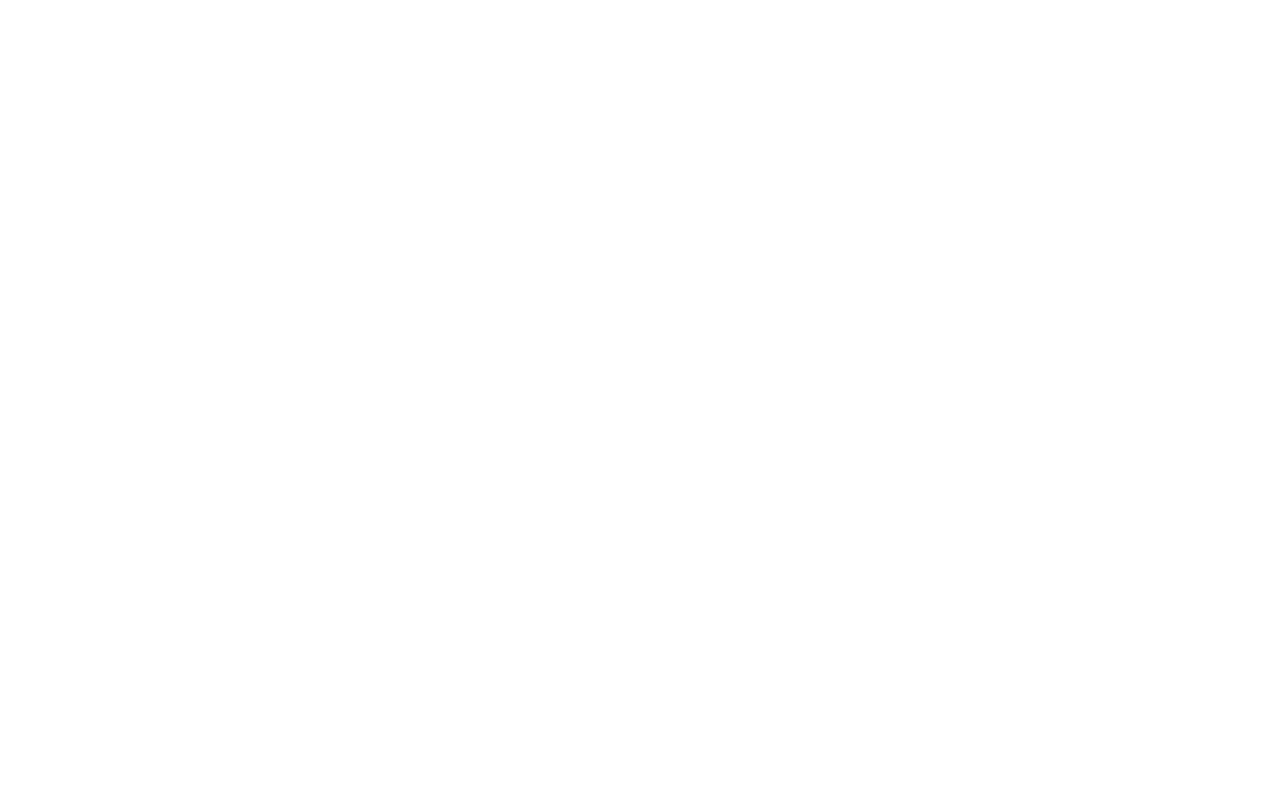
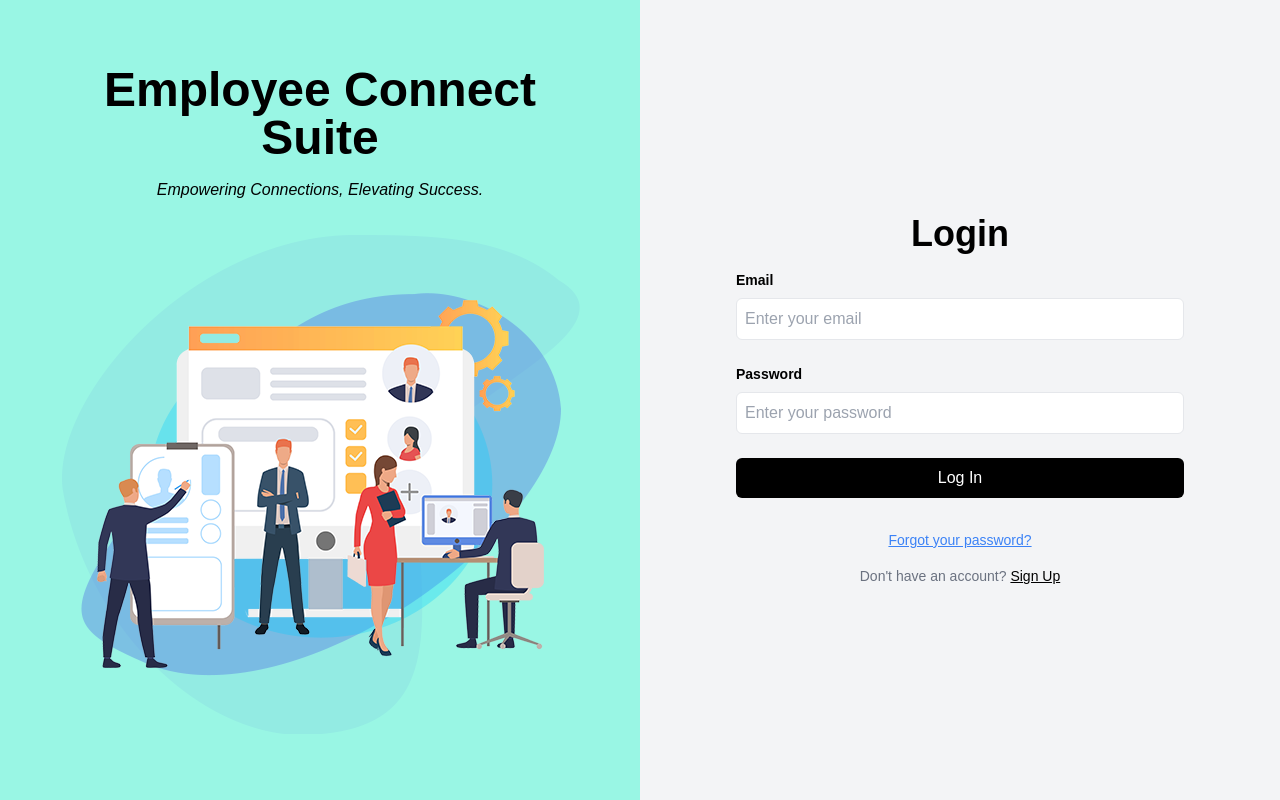
Before and after one commit to PoisonDarterz/WIF2003_G8, a React (Create React App) app in the folder frontend/: page /general/LogIn in a window 1280 px wide. Before the commit this address had no page. Built offline with nearby package versions, Linux system fonts and the light colour scheme.

Commit message:
Revert "Merge pull request #9 from PoisonDarterz/yellow"
This reverts commit 6c7492618f709bce153ca870d265bccd2fee9116, reversing
changes made to 9bb00082740ad46c351eef426b96061203ecdb5a.

```diff
--- a/frontend/package.json
+++ b/frontend/package.json
@@ -9,6 +9,7 @@
     "autoprefixer": "^10.4.19",
     "postcss": "^8.4.38",
     "react": "^18.2.0",
+    "react-datepicker": "^6.9.0",
     "react-dom": "^18.2.0",
     "react-router-dom": "^6.22.3",
     "react-scripts": "5.0.1",
--- a/frontend/src/App.jsx
+++ b/frontend/src/App.jsx
@@ -8,6 +8,10 @@ import './tailwind.css';
 // General module routes
 import Home from './pages/general/Home';
 import Profile from './pages/general/Profile';
+import LogIn from './pages/general/LogIn';
+import ForgotPassword from './pages/general/ForgotPassword';
+import SignUp from './pages/general/SignUp';
+import ResetPassword from './pages/general/ResetPassword';
 
 // Attendance module routes
 
@@ -18,7 +22,8 @@ import Profile from './pages/general/Profile';
 // Info module routes
 
 // Salary module routes
-import ViewSalary from './pages/salary/viewSalary';
+import ViewSalary from './pages/salary/ViewSalary';
+import AdminSalary from './pages/salary/AdminSalary';
 
 function App() {
   return (
@@ -29,6 +34,11 @@ function App() {
           {/* General module routes */}
           <Route path="/" element={<Home />} />
           <Route path="/general/Profile" element={<Profile />} />
+          <Route path="/general/LogIn" element={<LogIn />} />
+          <Route path="/general/ForgotPassword" element={<ForgotPassword />} />
+          <Route path="/general/SignUp" element={<SignUp />} />
+          <Route path="/general/ResetPassword" element={<ResetPassword />} />
+
 
           {/* Attendance module routes */}
 
@@ -40,6 +50,7 @@ function App() {
 
           {/* Salary module routes */}
           <Route path="/salary/view" element={<ViewSalary />} />
+          <Route path="/salary/adminview" element={<AdminSalary />} />
         </Routes>
       </div>
     </Router>
--- a/frontend/src/components/TopNavBlack.jsx
+++ b/frontend/src/components/TopNavBlack.jsx
@@ -1,5 +1,6 @@
 import React, { useState, useEffect } from "react";
 import { Link, useLocation } from "react-router-dom";
+import { navItems } from "./navItems";
 
 function TopNavBlack() {
   const [activeLink, setActiveLink] = useState('');
@@ -10,7 +11,7 @@ function TopNavBlack() {
       setActiveLink('ATTENDANCE');
     } else if (location.pathname.startsWith('/salary')) {
       setActiveLink('SALARY');
-    }  else if (location.pathname === '/info') {
+    } else if (location.pathname === '/info') {
       setActiveLink('INFORMATION');
     } else if (location.pathname === '/community') {
       setActiveLink('COMMUNITY');
@@ -26,13 +27,19 @@ function TopNavBlack() {
       <Link to="/">
         <img src="/LogoText.png" alt="Company Logo" className="h-12" />
       </Link>
-      <div className="space-x-16">
-        <Link to="/" className={activeLink === 'HOME' ? 'font-bold text-[#EB4335]' : 'font-bold'} onClick={() => setActiveLink('HOME')}>HOME</Link>
-        <Link to="/attendance" className={activeLink === 'ATTENDANCE' ? 'font-bold text-[#EB4335]' : 'font-bold'} onClick={() => setActiveLink('ATTENDANCE')}>ATTENDANCE</Link>
-        <Link to="/salary/view" className={activeLink === 'SALARY' ? 'font-bold text-[#EB4335]' : 'font-bold'} onClick={() => setActiveLink('SALARY')}>SALARY</Link>
-        <Link to="/info" className={activeLink === 'INFORMATION' ? 'font-bold text-[#EB4335]' : 'font-bold'} onClick={() => setActiveLink('INFORMATION')}>EMPLOYEE INFORMATION</Link>
-        <Link to="/community" className={activeLink === 'COMMUNITY' ? 'font-bold text-[#EB4335]' : 'font-bold'} onClick={() => setActiveLink('COMMUNITY')}>COMMUNITY</Link>
-        <Link to="/helpdesk" className={activeLink === 'HELPDESK' ? 'font-bold text-[#EB4335]' : 'font-bold'} onClick={() => setActiveLink('HELPDESK')}>HELPDESK</Link>
+      <div className="flex space-x-16">
+        {navItems.map((item) => (
+          <div className="relative group" key={item.title}>
+            <Link to={item.link} className={activeLink === item.title.toUpperCase() ? 'font-bold text-[#EB4335]' : 'font-bold'} onClick={() => setActiveLink(item.title.toUpperCase())}>{item.title}</Link>
+            {item.submenu && (
+              <div className="absolute left-0 top-full w-48 rounded-md shadow-lg bg-black text-white z-10 hidden group-hover:block border-t-2 border-transparent">
+                {item.submenu.map((subItem) => (
+                  <Link to={subItem.link} className="block px-4 py-2 text-sm" onClick={() => setActiveLink(item.title.toUpperCase())} key={subItem.title}>{subItem.title}</Link>
+                ))}
+              </div>
+            )}
+          </div>
+        ))}
       </div>
       <div>
         <Link to="/general/Profile">
--- a/frontend/src/pages/general/LogIn.jsx
+++ b/frontend/src/pages/general/LogIn.jsx
@@ -0,0 +1,80 @@
+import React from 'react';
+import { Link, useNavigate } from 'react-router-dom';
+
+const LogIn = () => {
+    const navigate = useNavigate();
+
+    const leftBgColor = 'bg-teal-200'; // Background color for the left side
+    const rightBgColor = 'bg-gray-100'; // Background color for the right side
+
+    const handleSubmit = (e) => {
+        e.preventDefault();
+        // Logic for handling login
+        // For now, just navigate to the home page
+        navigate('/');
+    };
+
+    return (
+        <div className="min-h-screen flex">
+            {/* Left Side */}
+            <div className={`w-1/2 ${leftBgColor} flex flex-col justify-center items-center text-black p-10`}>
+                <h1 className="text-5xl font-bold mb-4">Employee Connect Suite</h1>
+                <p className="italic text-center">Empowering Connections, Elevating Success.</p>
+                <img src="/employee.png" alt="Employee" className="mt-8" />
+            </div>
+
+            {/* Right Side */}
+            <div className={`w-1/2 ${rightBgColor} flex flex-col justify-center items-center p-10 text-black`}>
+                <h2 className="text-4xl font-bold mb-4">Login</h2>
+
+                {/* Form */}
+                <form className="w-full max-w-md" onSubmit={handleSubmit}>
+                    {/* Email Input */}
+                    <div className="mb-6 w-full">
+                        <label htmlFor="email" className="block text-black text-sm font-bold mb-2 text-left">Email</label>
+                        <input
+                            type="email"
+                            id="email"
+                            className="w-full p-2 border rounded-md"
+                            placeholder="Enter your email"
+                            required
+                        />
+                    </div>
+
+                    {/* Password Input */}
+                    <div className="mb-6 w-full">
+                        <label htmlFor="password" className="block text-black text-sm font-bold mb-2 text-left">Password</label>
+                        <input
+                            type="password"
+                            id="password"
+                            className="w-full p-2 border rounded-md"
+                            placeholder="Enter your password"
+                            required
+                        />
+                    </div>
+
+                    {/* Login Button */}
+                    <button
+                        type="submit"
+                        className="w-full bg-black text-white p-2 rounded-md hover:bg-gray-900 mb-4"
+                    >
+                        Log In
+                    </button>
+
+                    {/* Forgot Password */}
+                    <p className="text-sm mt-4">
+                        <Link to="/general/ForgotPassword" className="text-blue-500 underline">Forgot your password?</Link>
+                    </p>
+
+                    {/* Sign Up */}
+                    <p className="text-gray-500 text-sm mt-4">
+                        Don't have an account?
+                        <Link to="/general/SignUp" className="text-black underline ml-1">Sign Up</Link>
+                    </p>
+                </form>
+            </div>
+        </div>
+    );
+};
+
+export default LogIn;
--- a/frontend/src/pages/general/Profile.jsx
+++ b/frontend/src/pages/general/Profile.jsx
@@ -1,4 +1,5 @@
 import React from 'react';
+import { Link } from 'react-router-dom';
 import TopNavBlack from "../../components/TopNavBlack";
 
 const Profile = () => {
@@ -10,9 +11,9 @@ const Profile = () => {
             <div className="absolute top-0 left-0 w-full h-full bg-cover" style={{ backgroundImage: `url(${backgroundImage})` }}></div>
 
             <div className="container mx-auto h-screen flex flex-col justify-center items-center text-black relative z-10">
-                <div className="bg-opacity-80 bg-white p-8 rounded-lg w-1/4">
+                <div className="bg-opacity-80 bg-white p-8 rounded-lg w-1/3">
                     <div className="flex justify-center items-center mb-8">
-                        <img src="/Profile_image.jpg" alt="Profile" className="h-24 w-24 rounded-full border-2 border-white" />
+                        <img src="/Profile_image.jpg" alt="Profile" className="h-32 w-32 rounded-full border-2 border-white" />
                     </div>
                     <div className="text-left">
                         <div className="mb-6">
@@ -24,8 +25,10 @@ const Profile = () => {
                             <p className="font-bold text-lg">Department: <span className="font-normal text-lg">HR</span></p>
                             <p className="font-bold text-lg">Position: <span className="font-normal text-lg">Manager</span></p>
                         </div>
-                        <div className="flex justify-center mt-8"> {/* Centered Log Out button */}
-                            <button className="bg-red-500 text-white px-4 py-2 rounded hover:bg-red-600">Log Out</button>
+                        <div className="flex justify-center mt-8">
+                            <Link to="/general/LogIn">
+                                <button className="bg-red-500 text-white px-4 py-2 rounded hover:bg-red-600">Log Out</button>
+                            </Link>
                         </div>
                     </div>
                 </div>
```
Also changed, not shown: frontend/src/pages/salary/viewSalary.jsx (+51 -4 lines), 1 other file (tests, documents, lock files or other folders).
